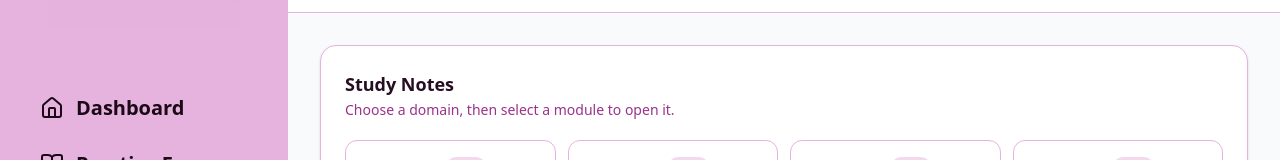
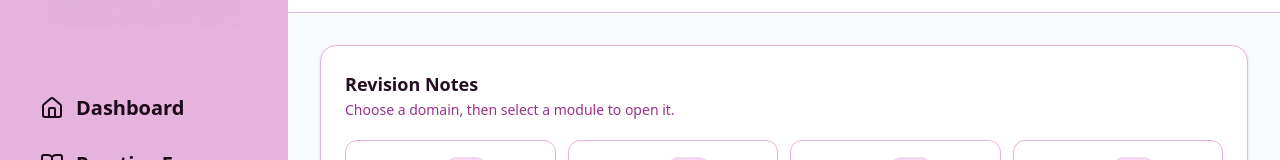
Before and after one commit to Disco12-design/TechTree_Studies, a Next.js app: page /study-notes in a window 1280 px wide. Shown: the part 170-330 px from the top of the page. Built offline with nearby package versions, Linux system fonts and the light colour scheme.

Commit message:
about to start with the pbqs

```diff
--- a/app/attempts/page.tsx
+++ b/app/attempts/page.tsx
@@ -179,7 +179,7 @@ export default function Attempts() {
         <div className="space-y-4">
           <p className="flex items-center gap-2 text-sm text-gray-500">
             <Lightbulb className="h-4 w-4" />
-            Select an attempt to review its questions, then filter by all, correct or wrong.
+            Select an attempt to see the questions you got wrong.
           </p>
 
           {attempts.map((attempt) => {
@@ -370,7 +370,6 @@ export default function Attempts() {
                                 </>
                               )}
                             </p>
-                            {!q.isCorrect && (
                             <p className="flex items-start gap-2 text-gray-700">
                               <CheckCircle2 className="mt-0.5 h-4 w-4 shrink-0 text-emerald-600" />
                               <span>
@@ -380,7 +379,6 @@ export default function Attempts() {
                                 {q.correctAnswer.join(", ")}
                               </span>
                             </p>
-                            )}
                             {q.explanation && (
                               <div className="mt-2 flex items-start gap-2 rounded-lg border border-blue-100 bg-blue-50 p-3">
                                 <Lightbulb className="mt-0.5 h-4 w-4 shrink-0 text-blue-600" />
--- a/app/components/StudyNotesFilter.tsx
+++ b/app/components/StudyNotesFilter.tsx
@@ -61,7 +61,7 @@ export default function StudyNotesFilter({
       {/* Header */}
       <div className="flex items-center justify-between mb-5">
         <div>
-          <h3 className="font-bold text-lg text-brand-900">Study Notes</h3>
+          <h3 className="font-bold text-lg text-brand-900">Revision Notes</h3>
           <p className="text-sm text-brand-600 mt-0.5">
             Choose a domain, then select a module to open it.
           </p>
--- a/app/practice-exam/page.tsx
+++ b/app/practice-exam/page.tsx
@@ -1360,9 +1360,6 @@ function ExamCard({
   );
 }
 
-/* -------------------------------------------------------------------------- */
-/*  Page                                                                      */
-/* -------------------------------------------------------------------------- */
 
 type ActiveSession = { exam: PracticeExam; mode: Mode; attempt: number };
 
--- a/lib/storage.ts
+++ b/lib/storage.ts
@@ -3,9 +3,6 @@ import { todayIso, parseIso, daysBetween, isIsoDate } from "./dates";
 export const PROFILE_STORAGE_KEY = "profile-settings:v1";
 export const STREAK_STORAGE_KEY = "study-streak:v1";
 export const EXAM_ATTEMPTS_STORAGE_KEY = "exam-attempts:v1";
-
-// Fired after an attempt is saved so a mounted Attempts view can refresh.
-// Defined here once so the exam page and Attempts page can't drift apart.
 export const ATTEMPTS_UPDATED_EVENT = "exam-attempts-updated";
 
 export type StreakData = { lastVisit: string; count: number };
```
Lines whose indentation alone changed are shown as unchanged.
